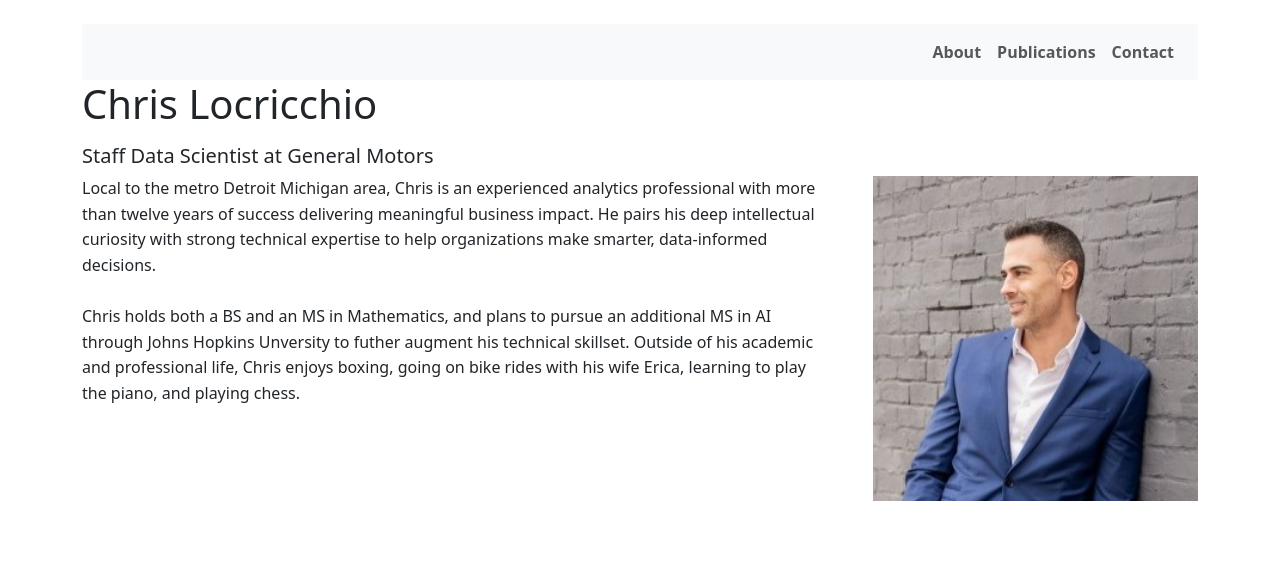
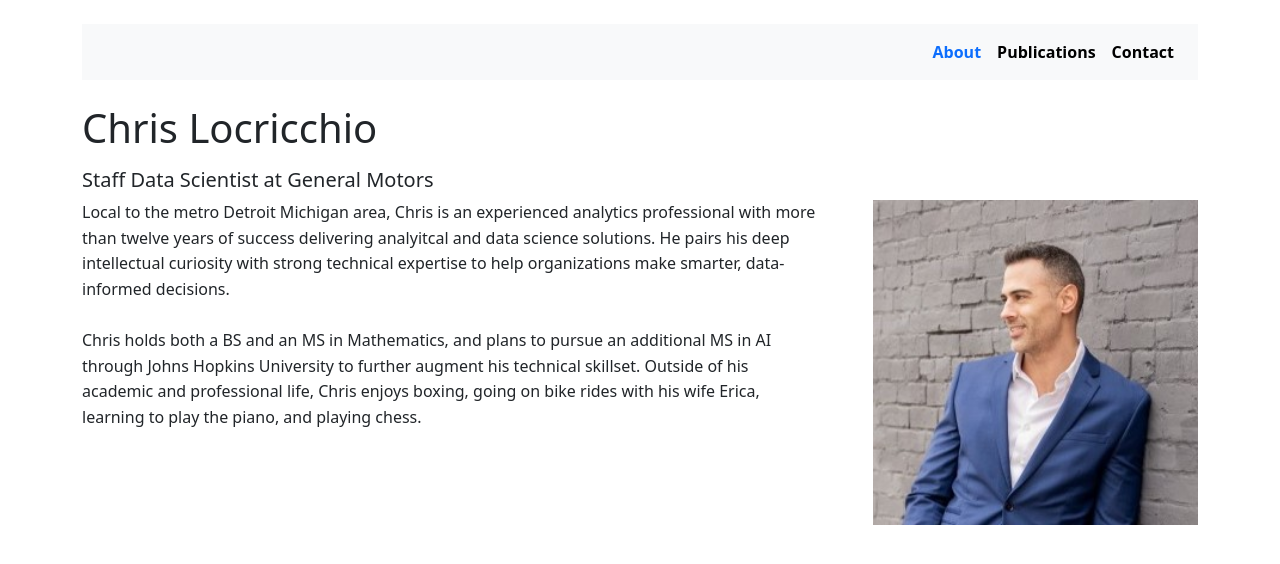
Before and after one commit to cmlocric/jhu_software_concepts, a Flask app: page / in a window 1280 px wide. Shown: the top 564 px of the page. Run offline with Flask 3, Linux system fonts and the light colour scheme.

Commit message:
Final functional version

```diff
--- a/module_1/app.py
+++ b/module_1/app.py
@@ -3,4 +3,4 @@ from personal_website_app import create_app, run_app
 app = create_app()
 
 if __name__ == "__main__":
-    run_app(app, host="127.0.0.1", port=8080)
+    run_app(app, host="0.0.0.0", port=8080)
--- a/module_1/personal_website_app/pages/pages.py
+++ b/module_1/personal_website_app/pages/pages.py
@@ -4,23 +4,12 @@ bp = Blueprint('pages', __name__)
 
 @bp.route('/')
 def home():
-    return render_template('base.html')
+    return render_template('index.html')
 
 @bp.route('/contacts')
 def contacts():
-    return """<h2>Contact Information:</h2>
-    <p>Email: clocricchio@gmail.com</p>
-    <p><a href="https://www.linkedin.com/in/christopher-locricchio" target="_blank">LinkedIn</a></p>
-    <p><a href="https://github.com/cmlocric" target="_blank">github.com/cmlocric</a></p>
-    <p><a href="/" class="btn btn-primary">Back to Home</a></p>
-    """
+     return render_template('contacts.html')
 
 @bp.route('/publications')
 def publications():
-    return """<h2>Publications:</h2>
-    <p>Module 1: Personal Website App</p>
-    <p>My first personal developer website that includes a biography, contact information/links,
-        and details about current and future Python projects.</p>
-    <p><a href="https://github.com/cmlocric/jhu_software_concepts/tree/main/module_1" target="_blank">module_1_repository</a></p>
-    <p><a href="/" class="btn btn-primary">Back to Home</a></p>
-    """
+      return render_template('publications.html')
--- a/module_1/personal_website_app/templates/base.html
+++ b/module_1/personal_website_app/templates/base.html
@@ -3,68 +3,19 @@
 <head>
     <meta charset="utf-8">
     <meta name="viewport" content="width=device-width, initial-scale=1">
-    <title>My Personal Website</title>
+    <title>{% block title %}My Personal Website{% endblock %}</title>
     <link href="https://cdn.jsdelivr.net/npm/bootstrap@5.3.3/dist/css/bootstrap.min.css" rel="stylesheet">
-</head>
-
-<body class="container mt-4">
-
-    <nav class="navbar navbar-expand-lg navbar-light bg-light px-3">
-        <div class="collapse navbar-collapse">
-            <ul class="navbar-nav ms-auto">
-                <li class="nav-item">
-                    <a class="nav-link" href="{{ url_for('pages.home') }}">About</a>
-                </li>
-                <li class="nav-item">
-                    <a class="nav-link" href="{{ url_for('pages.publications') }}">Publications</a>
-                </li>
-                <li class="nav-item">
-                    <a class="nav-link" href="{{ url_for('pages.contacts') }}">Contact</a>
-                </li>
-            </ul>
-        </div>
-    </nav>
 
     <style>
-        .navbar .nav-link {
+           .navbar .nav-link{
+        color: black;
         font-weight: bold;
         }
-    </style>
 
-    <h1>Chris Locricchio</h1>
-    <h5>Staff Data Scientist at General Motors</h5>
+        .navbar .nav-link.active {
+        color: #0d6efd;
+        }
 
-<div class="row align-items-start">
-    <div class="col-md-8">
-        <p>
-            Local to the metro Detroit Michigan area, Chris is an experienced analytics professional with more than twelve years of success
-            delivering meaningful business impact. He pairs his deep intellectual curiosity with strong technical expertise to help
-            organizations make smarter, data-informed decisions. <br><br>
-
-            Chris holds both a BS and an MS in Mathematics, and plans to pursue
-            an additional MS in AI through Johns Hopkins Unversity to futher augment his technical skillset. Outside of his academic
-            and professional life, Chris enjoys boxing, going on bike rides with his wife Erica, learning to play the piano,
-            and playing chess.
-        </p>
-    </div>
-    <div class="col-md-4 text-end">
-       <img src="{{ url_for('static', filename='Chris LinkedIn.jpg') }}"
-            alt="Chris Locricchio"
-            style="width: 325px; height: 325px; object-fit: cover;">
-    </div>
-</div>
-    <strong>
-
-        <!-- <nav>
-            <ul class="menu">
-                <li><a href="{{ url_for('pages.publications') }}">Publications</a></li>
-                <li><a href="{{ url_for('pages.contacts') }}">Contact Info</a></li>
-            </ul>
-        </nav> -->
-
-    </strong>
-
-<style>
         h1, h2, h3 {
             margin-bottom: 16px;
         }
@@ -74,6 +25,39 @@
             line-height: 1.6;
         }
     </style>
+</head>
 
+<body>
+    <div class="container mt-4">
+        <nav class="navbar navbar-expand-lg navbar-light bg-light px-3 mb-4">
+            <div class="container-fluid px-0">
+                <button class="navbar-toggler" type="button" data-bs-toggle="collapse" data-bs-target="#mainNavbar">
+                    <span class="navbar-toggler-icon"></span>
+                </button>
+
+                <div class="collapse navbar-collapse" id="mainNavbar">
+                    <ul class="navbar-nav ms-auto">
+
+                        <li class="nav-item">
+                            <a class="nav-link {% if request.endpoint == 'pages.home' %}active{% endif %}"
+                            href="{{ url_for('pages.home') }}">About</a>
+                        </li>
+                        <li class="nav-item">
+                            <a class="nav-link {% if request.endpoint == 'pages.publications' %}active{% endif %}"
+                             href="{{ url_for('pages.publications') }}">Publications</a>
+                        </li>
+                        <li class="nav-item">
+                            <a class="nav-link {% if request.endpoint == 'pages.contacts' %}active{% endif %}"
+                            href="{{ url_for('pages.contacts') }}">Contact</a>
+                        </li>
+                    </ul>
+                </div>
+            </div>
+        </nav>
+
+        {% block content %}{% endblock %}
+    </div>
+
+    <script src="https://cdn.jsdelivr.net/npm/bootstrap@5.3.3/dist/js/bootstrap.bundle.min.js"></script>
 </body>
 </html>
--- /dev/null
+++ b/module_1/personal_website_app/templates/index.html
@@ -0,0 +1,28 @@
+{% extends "base.html" %}
+
+{% block title %}Home{% endblock %}
+
+{% block content %}
+<h1>Chris Locricchio</h1>
+<h5>Staff Data Scientist at General Motors</h5>
+
+<div class="row align-items-start">
+    <div class="col-md-8">
+        <p>
+            Local to the metro Detroit Michigan area, Chris is an experienced analytics professional with more than twelve years of success
+            delivering analyitcal and data science solutions. He pairs his deep intellectual curiosity with strong technical expertise to help
+            organizations make smarter, data-informed decisions.
+            <br><br>
+            Chris holds both a BS and an MS in Mathematics, and plans to pursue
+            an additional MS in AI through Johns Hopkins University to further augment his technical skillset. Outside of his academic
+            and professional life, Chris enjoys boxing, going on bike rides with his wife Erica, learning to play the piano,
+            and playing chess.
+        </p>
+    </div>
+    <div class="col-md-4 text-end">
+        <img src="{{ url_for('static', filename='Chris LinkedIn.jpg') }}"
+             alt="Chris Locricchio"
+             style="width: 325px; height: 325px; object-fit: cover;">
+    </div>
+</div>
+{% endblock %}
```
Also changed, not shown: module_1/personal_website_app/templates/contacts.html (added, +20 -0 lines), module_1/personal_website_app/templates/index_archived.html (deleted, +0 -30 lines), module_1/personal_website_app/templates/publications.html (added, +20 -0 lines). Lines whose indentation alone changed are shown as unchanged.
